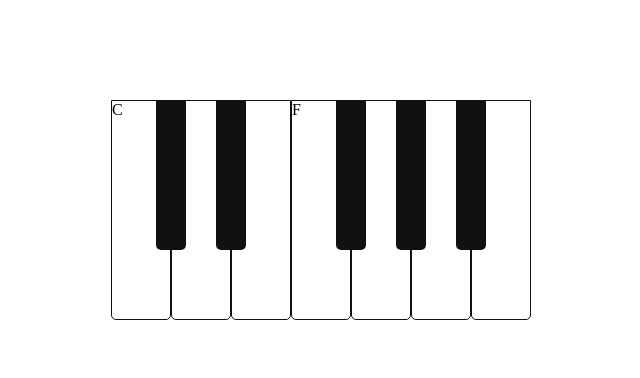
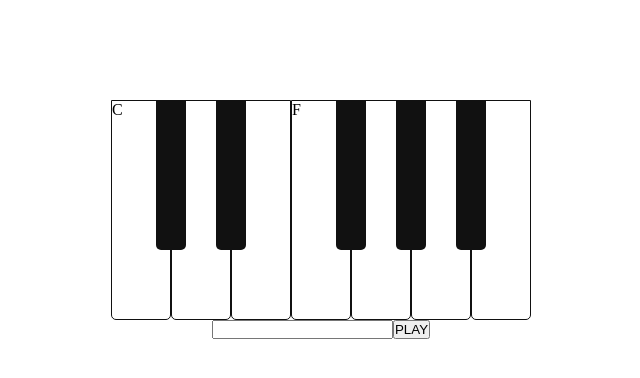
Before and after one commit to gerretkubota/piano, a React app: page / in a window 1280 px wide. Shown: the top 378 px of the page, without its empty margins (319-959 px from the left). Built offline with nearby package versions, Linux system fonts and the light colour scheme.

Commit message:
Implemented FormContainer with input and button elements to have users enter an input and being able to click on the play button. Next step is to check if the user is entering a valid input with a comma delimited string

```diff
--- a/src/client/containers/AppContainer.jsx
+++ b/src/client/containers/AppContainer.jsx
@@ -1,6 +1,7 @@
 import React, { Component } from 'react';
 
 import KeyboardContainer from './KeyboardContainer.jsx';
+import FormContainer from './FormContainer.jsx';
 
 export default class AppContainer extends Component {
   constructor() {
@@ -17,18 +18,35 @@ export default class AppContainer extends Component {
   }
 
   handleClick = wKey => {
-    let { lastSelected } = this.state;
+    let { lastSelected, userLog } = this.state;
 
-    if (lastSelected !== wKey) lastSelected = wKey;
-    else lastSelected = ''
+    if (lastSelected !== wKey) {
+      lastSelected = wKey;
+      userLog += (lastSelected + '\n');
+    } else {
+      lastSelected = ''
+    }
 
-    this.setState({ lastSelected });
+    this.setState({ lastSelected, userLog });
   }
 
-  handlePlay = () => {}
+  handleChange = event => {
+    let userInput = event.target.value;
+    this.setState({ userInput });
+  }
+
+  handlePlay = event => {
+    event.stopPropagation();
+    console.log('play button pressed!');
+    let { userLog, userInput, lastSelected } = this.state;
+    userLog += (userInput + '\n');
+    userInput = '';
+    lastSelected = ''
+    this.setState({ userLog, userInput, lastSelected });
+  }
 
   render() {
-    const { keys, lastSelected, userInput, blackKeys } = this.state;
+    const { keys, lastSelected, userInput, blackKeys, userLog} = this.state;
 
     return (
       <div className='app-container'>
@@ -37,8 +55,12 @@ export default class AppContainer extends Component {
           lastSelected={lastSelected}
           handleClick={this.handleClick}
           blackKeys={blackKeys} />
-          {/* FormContainer */}
-          {/* LogContainer */}
+        {/* LogContainer */}
+        <FormContainer
+          userInput={userInput}
+          handleChange={this.handleChange}
+          handlePlay={this.handlePlay}
+          userLog={userLog} />
       </div>
     )
   }
--- /dev/null
+++ b/src/client/containers/FormContainer.jsx
@@ -0,0 +1,12 @@
+import React from 'react';
+
+const FormContainer = ({ userInput, handleChange, handlePlay, userLog }) => (
+  <div className='form-container'>
+    <input type='text' value={userInput} onChange={handleChange} />
+    <button onClick={handlePlay}>PLAY</button>
+    {/* testing to see if the userlog will display correct userInput + prev */}
+    {userLog}
+  </div>
+);
+
+export default FormContainer;
```
